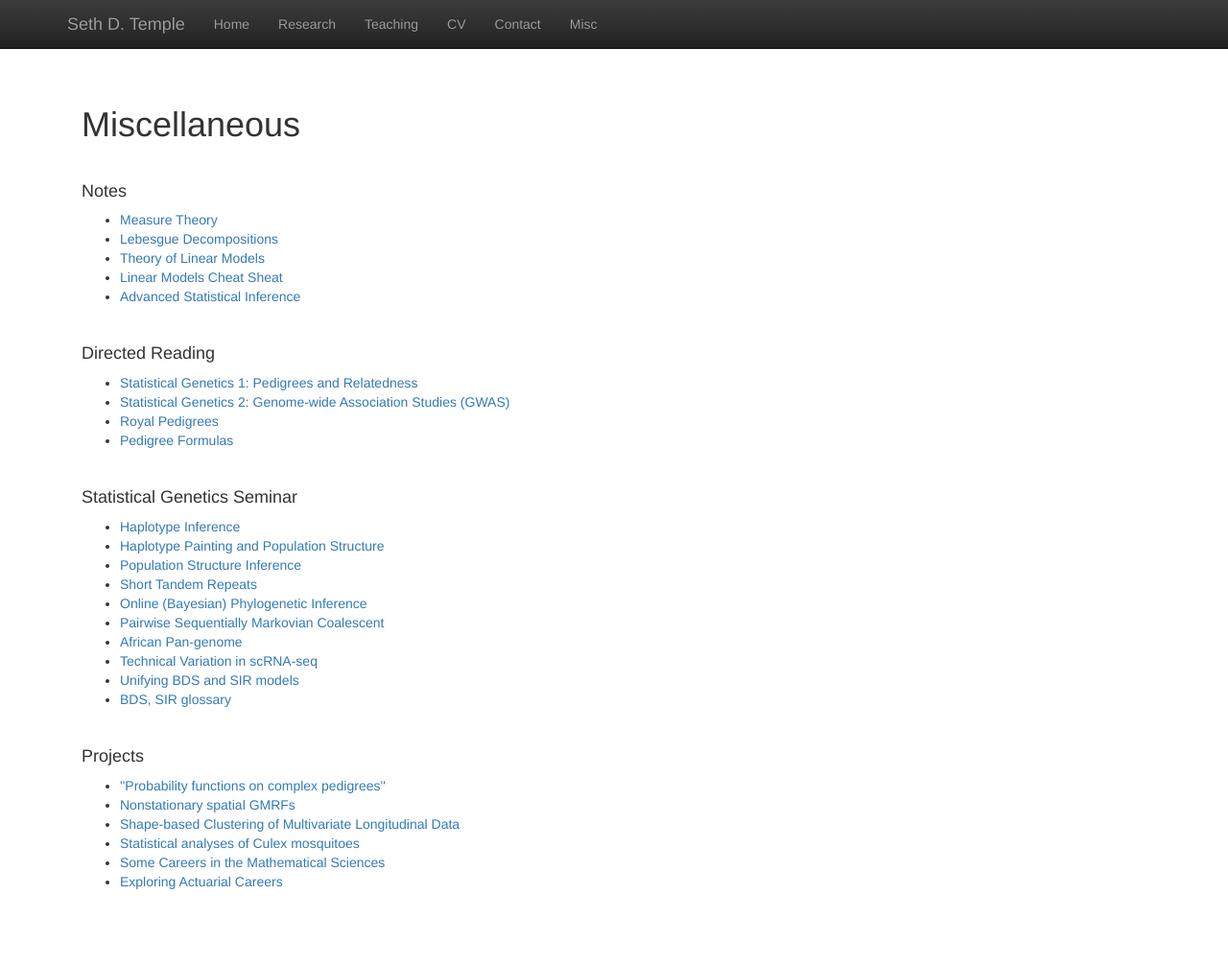
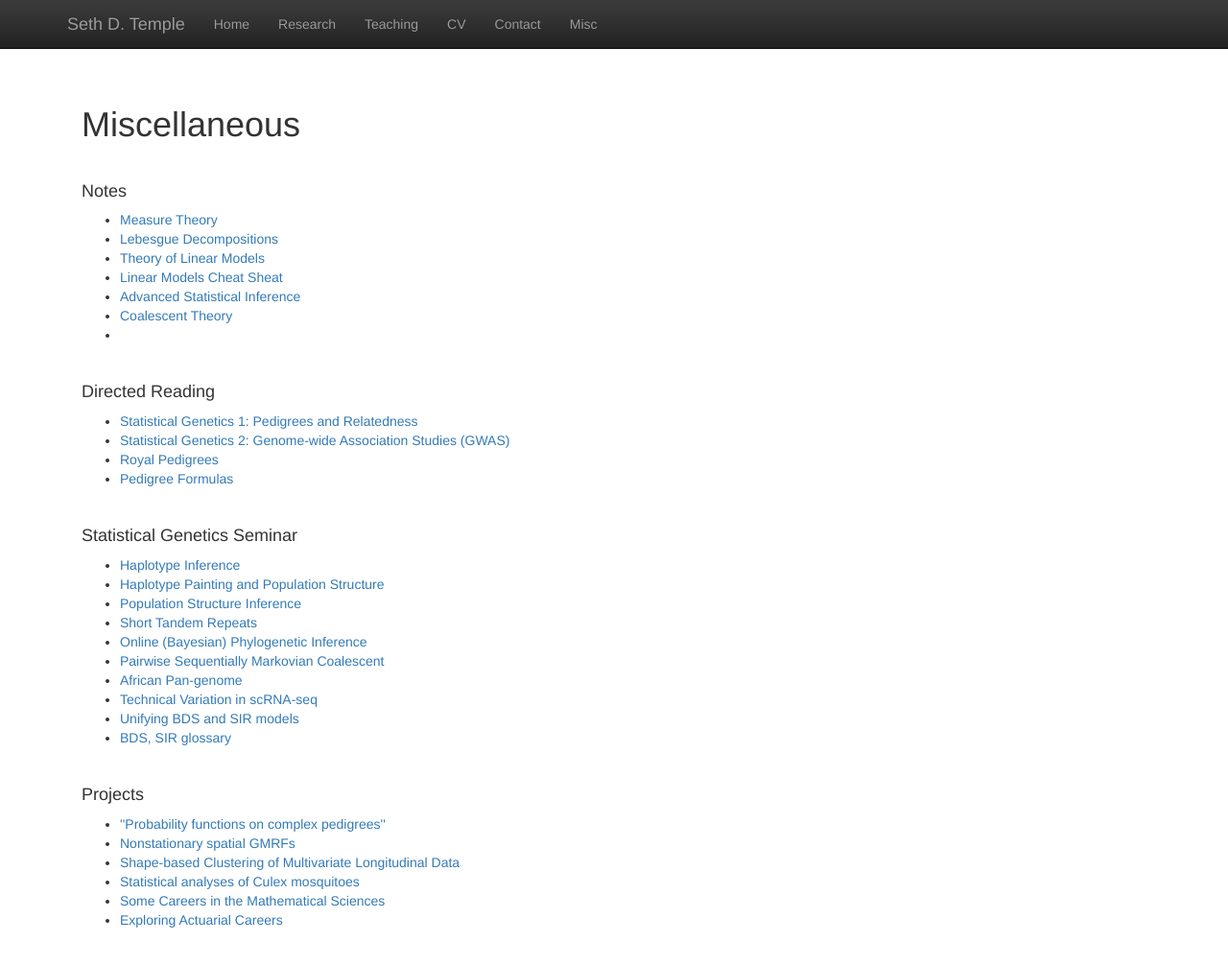
Before and after one commit to sdtemple/sdtemple.github.io, a Jekyll site: the page built from misc.html, in a window 1280 px wide and 1039 px high. Shown: the top 1006 px of the window at 96% size. Built offline with Jekyll 4.4.1, drawn with Linux system fonts in a browser that asks for light colours; nearby versions of some CDN libraries; library files that are not in the unit come from our copies.

Commit message:
Update misc.html

```diff
--- a/misc.html
+++ b/misc.html
@@ -14,6 +14,7 @@ title:  'Misc'
     <li><a href = "files/notes_biost533_sdtemple.pdf">Theory of Linear Models</a></li>
     <li><a href = "files/sheet_biost533_sdtemple.pdf">Linear Models Cheat Sheat</a></li>
     <li><a href = "files/sheet_stat580s_sdtemple.pdf">Advanced Statistical Inference</a></li>
+    <li><a href = "https://www.overleaf.com/read/xgwgshfwjgtp">Coalescent Theory</a><li>
   </ul>
  </p>
 <br/>
```
